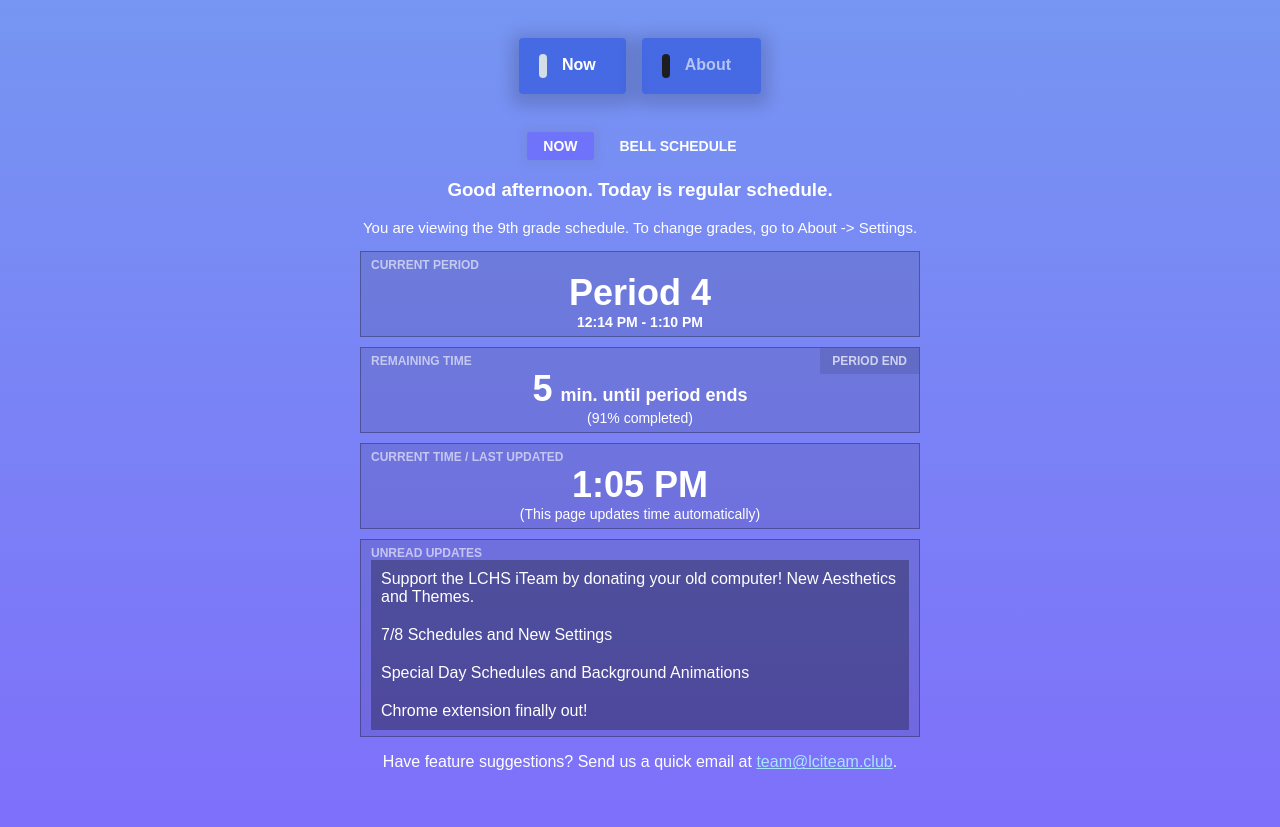
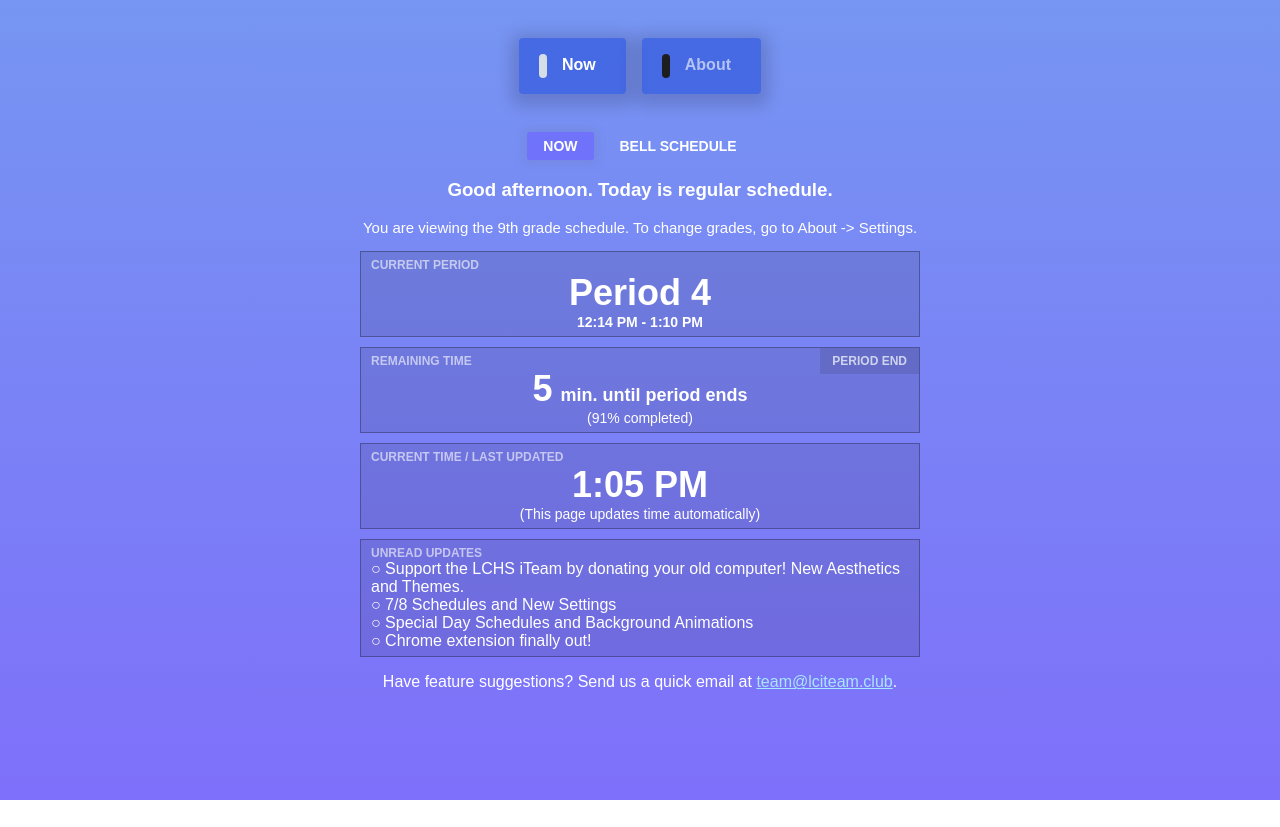
Before and after one commit to lchsiteam/lchs-go-pwa, a Vue app: page /home in a window 1280 px wide. After the commit the page ends 800 px from the top, so only its background shows below. Built offline with nearby package versions, Linux system fonts and the light colour scheme; a web font is replaced by a local one.

Commit message:
trying to make the thing look nicer

```diff
--- a/src/views/Now.vue
+++ b/src/views/Now.vue
@@ -34,7 +34,7 @@
     </div>
     <div class='grid-fmr' v-if="shouldShowUpdateLog()">
       <div class="grid-fmr-helper">UNREAD UPDATES</div>
-      <div class='grid-fmr-mini-click' v-for='entry in getUnreadUpdates()' :key='entry.id' @click='goToChangelog()'>{{entry.title}}</div>
+      <div v-for='entry in getUnreadUpdates()' :key='entry.id' @click='goToChangelog()'>○ {{entry.title}}</div>
     </div>
   </div>
 </template>
```
